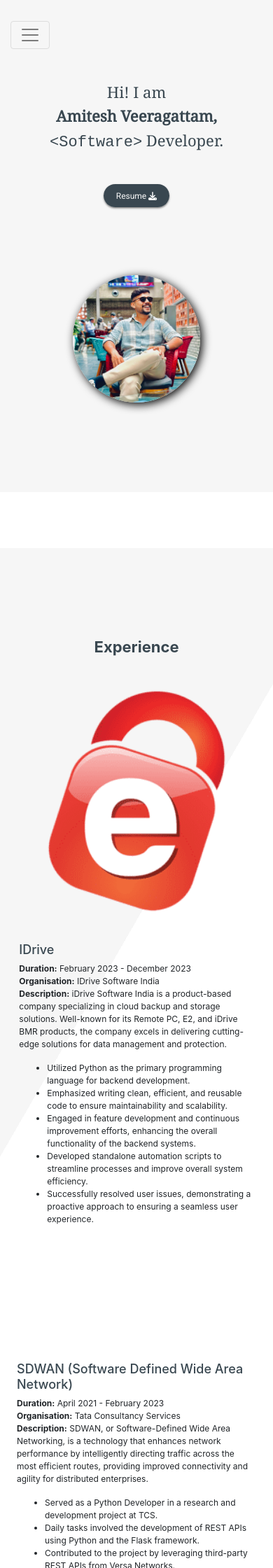
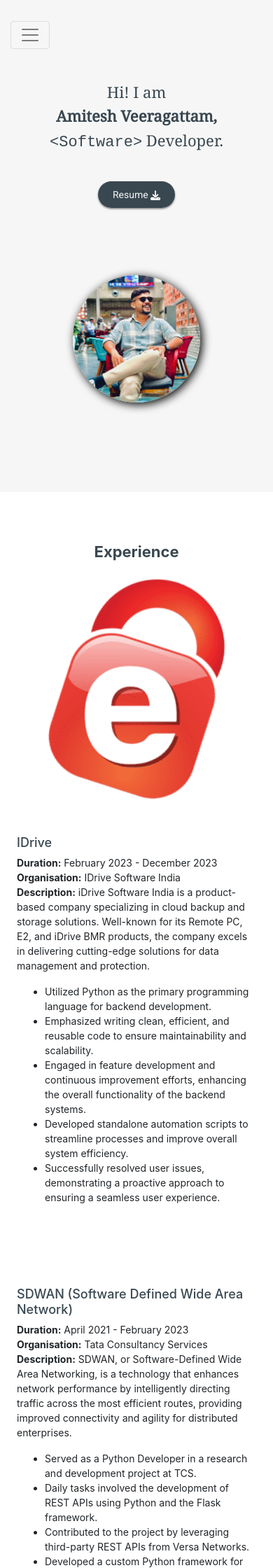
Before and after one commit to AmiteshDN/Portfolio, a Django app: page / in a window 390 px wide. Shown: the top 2240 px of the page at 70% size. Run offline with Django 3.2, Linux system fonts and the light colour scheme; some libraries are stand-ins or nearby versions; some web fonts are replaced.

Commit message:
add responsiveness

```diff
--- a/myportfolio/static/myportfolio/css/_media-queries.scss
+++ b/myportfolio/static/myportfolio/css/_media-queries.scss
@@ -12,6 +12,10 @@ $desktop-width: 1200px;
     header {
         background: $primary-color;
         top: 0;
+
+        .nav-link {
+            color: $secondary-color !important;
+        }
 
         .banner {
             padding: 0 0 5em;
@@ -43,7 +47,7 @@ $desktop-width: 1200px;
 
     //Experience
     #experience{
-        padding: 5em 0 3em;
+        padding: 3em 0 3em;
         h2{
             font-size: $h2-mob-font-size;
             color: $secondary-color;
@@ -54,14 +58,14 @@ $desktop-width: 1200px;
             color: $secondary-color;
         }
 
-        .project1, .project2, .project3{
-            padding: 2em 1.5em;
+        .project0, .project1, .project2, .project3{
+            padding: 1.5em 1.5em 0;
             background: none;
 
         }
 
         .row{
-            padding: 1.5em 0;
+            padding: 0;
 
             .desc{
                 font-size: $p-mob-font-size;
@@ -204,23 +208,23 @@ $desktop-width: 1200px;
     //Experience
     #experience{
 
-        .project1{
-            padding-top: 8em !important;
+        .project0{
             background: none;
+            padding: 5em 4em 0 !important;
 
-            .exp-img{
+            .desc{
                 margin-top: 3em;
             }
         }
 
-        .project2, .project3{
+        .project1, .project2, .project3{
             background: none;
-            padding: 4em !important;
+            padding: 0 4em !important;
 
         }
 
         .project2 .desc{
-            padding-top: 5em !important;
+            padding-top: 3em !important;
         }
 
         .project3 .exp-img{
@@ -234,6 +238,7 @@ $desktop-width: 1200px;
 
             .desc{
                 line-height: 1.5em;
+                width: auto;
                 //margin-bottom: 2em;
                 //padding: 3em 0;
             }
@@ -298,14 +303,19 @@ $desktop-width: 1200px;
 }
 
 
-//Tablet size
+//Tablet landscape size
 @media only screen and (min-width: #{$tablet-width + 1}) and (max-width: #{$desktop-width - 1}) {
     //Banner
     header {
+        background: linear-gradient(110deg, $primary-color 50%, $secondary-color 50%);
 
         a{
             margin-left: 40px;
             font-size: $p-tabl-font-size;
+        }
+
+        .blog, .exp{
+            color: $secondary-color !important;
         }
 
         .banner {
--- a/myportfolio/static/myportfolio/css/_variables.scss
+++ b/myportfolio/static/myportfolio/css/_variables.scss
@@ -54,10 +54,10 @@ $p-tab-font-size: 12px;
 
 /* Tablet landscape font size */
 $h1-tabl-font-size: 36px;
-$h2-tabl-font-size: 22px;
-$h3-tabl-font-size: 20px;
+$h2-tabl-font-size: 30px;
+$h3-tabl-font-size: 26px;
 $h4-tabl-font-size: 16px;
-$p-tabl-font-size: 14px;
+$p-tabl-font-size: 16px;
 
 
 /* Mobile Font size */
@@ -65,4 +65,4 @@ $h1-mob-font-size: 32px;
 $h2-mob-font-size: 22px;
 $h3-mob-font-size: 18px;
 $h4-mob-font-size: 16px;
-$p-mob-font-size: 12px;
+$p-mob-font-size: 14px;
--- a/myportfolio/static/myportfolio/css/styles.css
+++ b/myportfolio/static/myportfolio/css/styles.css
@@ -68,7 +68,7 @@ hr {
   padding: 50px 0;
 }
 #experience .row .desc {
-  width: 550px;
+  width: auto;
   line-height: 2;
   text-align: left;
 }
@@ -193,7 +196,7 @@ footer .social a {
   header .banner .pdf .resume {
     box-shadow: 0px 1.5px 2.5px gray;
     padding: 0.8em 1.5em;
-    font-size: 12px;
+    font-size: 14px;
     border-radius: 20px;
     font-family: "Roboto", sans-serif;
     font-weight: 400;
@@ -206,7 +209,7 @@ footer .social a {
     margin: 3.5em 3em 3em;
   }
   #experience {
-    padding: 5em 0 3em;
+    padding: 3em 0 3em;
   }
   #experience h2 {
     font-size: 22px;
@@ -216,15 +219,15 @@ footer .social a {
     font-size: 18px;
     color: #394750;
   }
-  #experience .project1, #experience .project2, #experience .project3 {
-    padding: 2em 1.5em;
+  #experience .project0, #experience .project1, #experience .project2, #experience .project3 {
+    padding: 1.5em 1.5em 0;
     background: none;
   }
   #experience .row {
-    padding: 1.5em 0;
+    padding: 0;
   }
   #experience .row .desc {
-    font-size: 12px;
+    font-size: 14px;
     line-height: 1.5em;
     margin-bottom: 2em;
     padding-top: 3.5em;
--- a/myportfolio/static/myportfolio/css/styles.scss
+++ b/myportfolio/static/myportfolio/css/styles.scss
@@ -80,7 +80,7 @@ hr {
         padding: 50px 0;
 
         .desc {
-            width: 550px;
+            width: auto;
             line-height: 2;
             text-align: left;
 
--- a/myportfolio/templates/myportfolio/html/index.html
+++ b/myportfolio/templates/myportfolio/html/index.html
@@ -30,10 +30,10 @@
             <div class="collapse navbar-collapse" id="navbarTogglerDemo01">
                 <ul class="navbar-nav ml-auto">
                     <li class="nav-item">
-                        <a class="nav-link" href="{% url 'blog' %}">Blog</a>
+                        <a class="nav-link blog" href="{% url 'blog' %}">Blog</a>
                     </li>
                     <li class="nav-item">
-                        <a class="nav-link" href="#experience">Experience</a>
+                        <a class="nav-link exp" href="#experience">Experience</a>
                     </li>
                     <li class="nav-item">
                         <a class="nav-link" href="#myskills">Skills</a>
```
Also changed, not shown: other parts of myportfolio/static/myportfolio/css/styles.css (+29 -19 lines), 1 other file.
